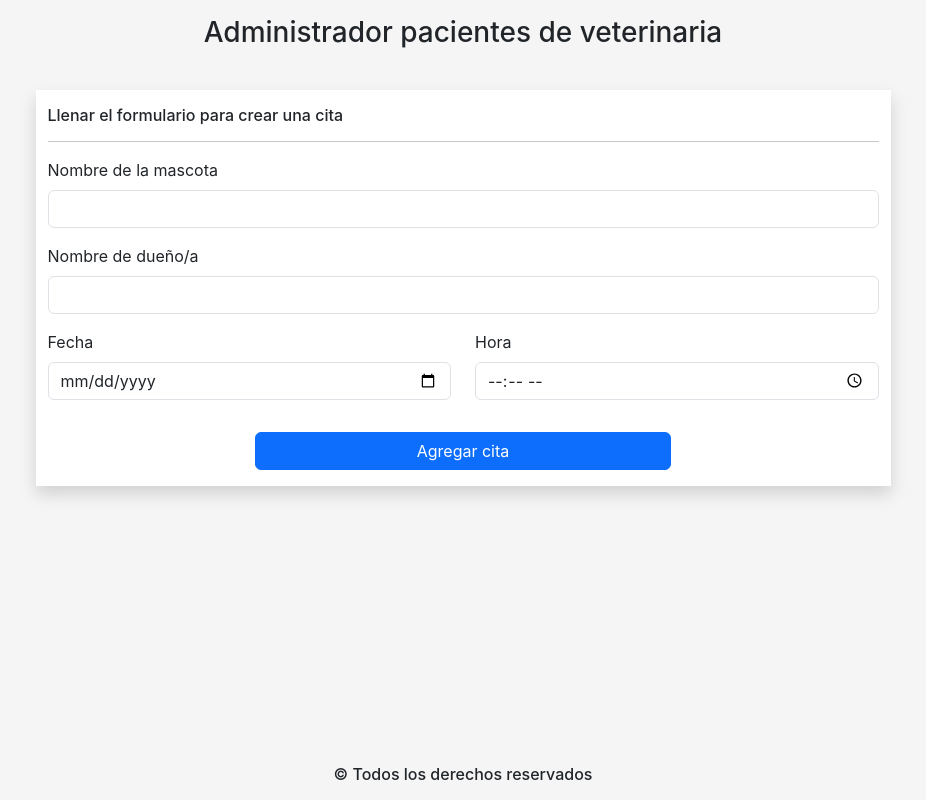
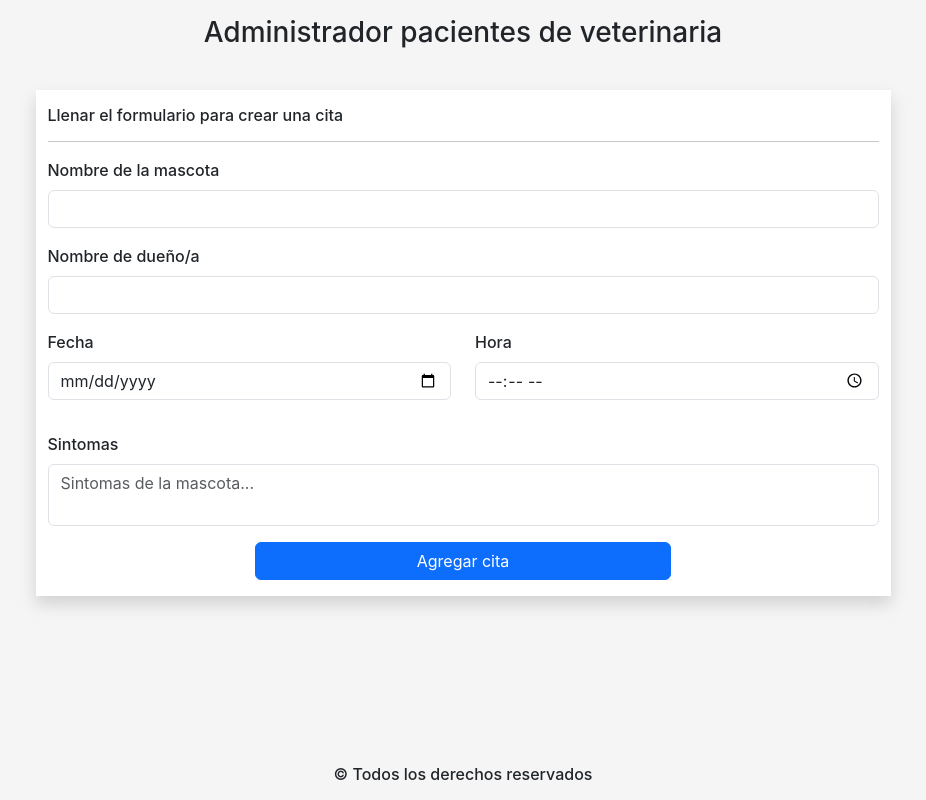
Before and after one commit to MauroRomo1/Pacientes-de-veterinaria, a React (Vite) app: page / in a window 1280 px wide. Shown: the whole page, without its empty margins (177-1103 px from the left). Built offline with nearby package versions, Linux system fonts and the light colour scheme.

Commit message:
agregando el textarea para los sintomas en el formulario para las citas

```diff
--- a/src/App.css
+++ b/src/App.css
@@ -13,6 +13,13 @@ body {
   background-color: #ffffff;
 }
 
+textarea {
+  resize: none;
+}
+label {
+  font-weight: 500;
+}
+
 footer {
   margin-top: auto;
 }
--- a/src/components/AppointmentForm.jsx
+++ b/src/components/AppointmentForm.jsx
@@ -39,6 +39,14 @@ const AppointmentForm = () => {
                 <Form.Control type="time" name="appointmentTime" />
               </Form.Group>
             </Row>
+            <Form.Group className="mb-3" controlId="symptomsArea">
+              <Form.Label>Sintomas</Form.Label>
+              <Form.Control
+                as="textarea"
+                rows={2}
+                placeholder="Sintomas de la mascota..."
+              />
+            </Form.Group>
 
             <div className="d-grid gap-2 col-6 mx-auto">
               <Button variant="primary" type="submit">
```
